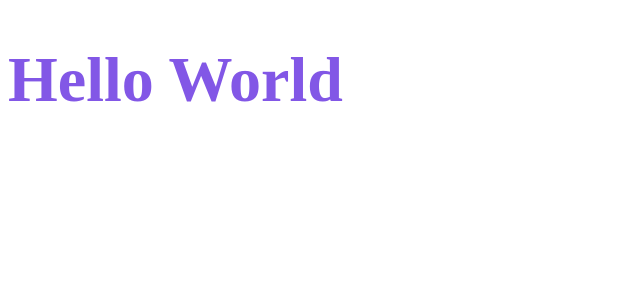
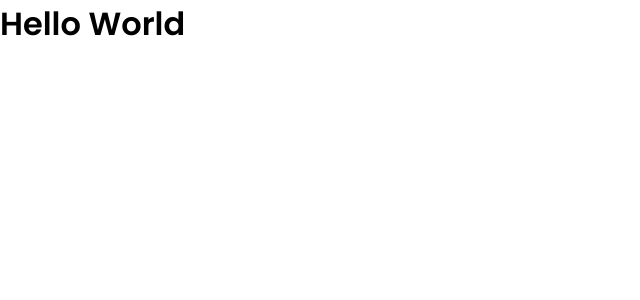
Before and after one commit to Dev-JoseRonaldo/dtmoney, a React (Create React App) app: page / in a window 1280 px wide. Shown: the top 300 px of the page, without its empty margins (0-640 px from the left). Built offline with nearby package versions, Linux system fonts and the light colour scheme.

Commit message:
:lipstick: feat: Toda estilização global do projeto

```diff
--- a/public/index.html
+++ b/public/index.html
@@ -1,8 +1,19 @@
 <!DOCTYPE html>
 <html lang="en">
   <head>
+    <link rel="preconnect" href="https://fonts.googleapis.com" />
+    <link rel="preconnect" href="https://fonts.gstatic.com" crossorigin />
+
     <meta charset="utf-8" />
     <meta name="viewport" content="width=device-width, initial-scale=1" />
+
+    <link rel="shortcut icon" href="favicon.png" type="image/png" />
+
+    <link
+      href="https://fonts.googleapis.com/css2?family=Poppins:wght@400;600&display=swap"
+      rel="stylesheet"
+    />
+
     <title>dtmoney</title>
   </head>
   <body>
--- a/src/App.tsx
+++ b/src/App.tsx
@@ -1,14 +1,10 @@
-import styled from 'styled-components'
-
-const Title = styled.h1`
-font-size: 64px;
-  color: #8257e6;
-`
+import { GlobalStyle } from './styles/global';
 
 export function App() {
   return (
     <div className="App">
-      <Title>Hello World</Title>
+      <h1>Hello World</h1>
+      <GlobalStyle />
     </div>
   );
 }
--- /dev/null
+++ b/src/styles/global.ts
@@ -0,0 +1,57 @@
+import { createGlobalStyle } from 'styled-components'
+
+ export const GlobalStyle = createGlobalStyle`
+
+  :root {
+    --background: #f8f2f5;
+    --red: #e52e40;
+    --blue: #5429cc;
+
+    --blue-ligth: #6933ff;
+
+    --text-title: #363f5f;
+    --text-body: #969cb3;
+
+    --shape: #ffffff;
+  }
+
+  * {
+    margin: 0;
+    padding: 0;
+    box-sizing: borde-border-box;
+  }
+
+  html {
+    @media (max-width: 1080px){
+      font-size: 93.75%; //15px
+    }
+
+    @media (max-width: 720px){
+      font-size: 87.5%; //14px
+    }
+  }
+
+  body {
+    background: var(---background);
+    -webkit-font-smoothing: antialiased;
+  }
+
+  body, input, textarea, button {
+    font-family: 'Poppins', sans-serif;
+    font-weight: 400;
+  }
+
+  h1, h2, h3, h4, h5, h6, strong{
+    font-weight: 600;
+  }
+
+  button {
+    cursor: pointer;
+  }
+
+  [disabled] {
+    opacity: 0.6;
+    cursor: not-allowed;
+  }
+
+ `
```
Also changed, not shown: public/favicon.png (added).
